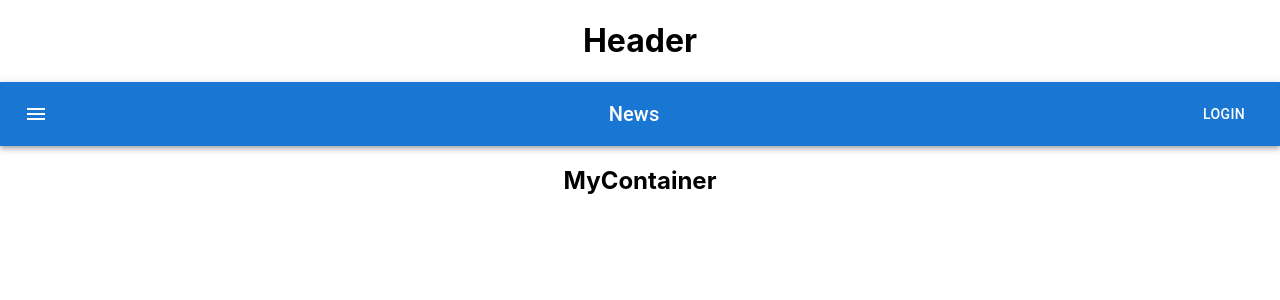
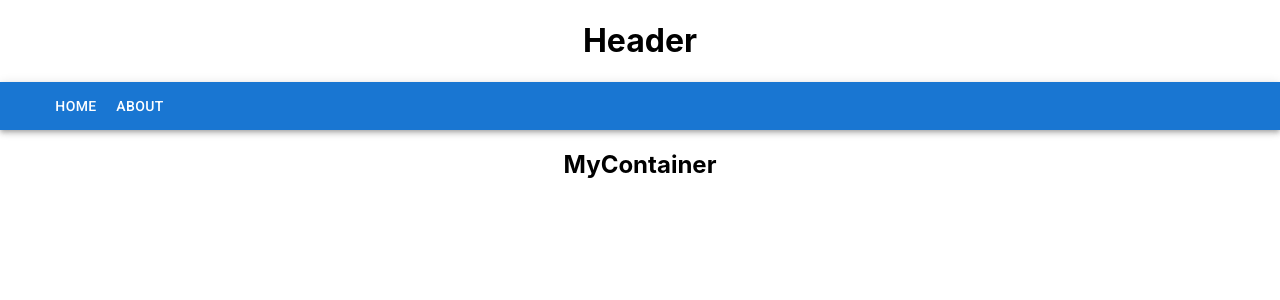
Before and after one commit to Lagipp/WebApplications-week10, a React (Create React App) app: page / in a window 1280 px wide. Shown: the top 300 px of the page. Built offline with nearby package versions, Linux system fonts and the light colour scheme.

Commit message:
task 3 done

```diff
--- a/package.json
+++ b/package.json
@@ -9,7 +9,7 @@
     "@material-ui/core": "^4.12.3",
     "@material-ui/icons": "^4.11.2",
     "@mui/material": "^5.2.0",
-    "@testing-library/jest-dom": "^5.15.0",
+    "@testing-library/jest-dom": "^5.15.1",
     "@testing-library/react": "^11.2.7",
     "@testing-library/user-event": "^12.8.3",
     "i18next": "^21.5.3",
--- a/src/components/Header.js
+++ b/src/components/Header.js
@@ -1,11 +1,33 @@
 import React from 'react'
-import { AppBar } from '@mui/material'
+import AppBar from '@mui/material/AppBar';
 import Box from '@mui/material/Box';
 import Toolbar from '@mui/material/Toolbar';
 import Typography from '@mui/material/Typography';
-import Button from '@mui/material/Button';
 import IconButton from '@mui/material/IconButton';
-import MenuIcon from '@mui/icons-material/Menu';
+
+import '@fontsource/roboto/300.css';
+import '@fontsource/roboto/400.css';
+import '@fontsource/roboto/500.css';
+import '@fontsource/roboto/700.css';
+
+import { Link as RouterLink } from 'react-router-dom'
+import Button from '@mui/material/Button'
+//import MenuIcon from '@mui/icons-material/Menu';
+
+
+
+<link
+  rel="stylesheet"
+  href="https://fonts.googleapis.com/css?family=Roboto:300,400,500,700&display=swap"
+/>
+
+
+/* https://stackoverflow.com/questions/42156150/how-to-add-multiple-buttons-in-appbar-using-iconelementright*/
+/* the solution for invisible buttons */
+
+const buttonStyle = {
+    color: 'white'
+}
 
 
 function Header() {
@@ -15,23 +37,21 @@ function Header() {
 
             <Box sx={{ flexGrow: 1 }}>
             <AppBar position="static">
-                <Toolbar>
-                    <IconButton
-                        size="large"
-                        edge="start"
-                        color="inherit"
-                        aria-label="menu"
-                        sx={{ mr: 2 }}
-                    >
-                        <MenuIcon />
-                    </IconButton>
-                    <Typography variant="h6" component="div" sx={{ flexGrow: 1 }}>
-                        News
-                    </Typography>
-                    <Button color="inherit">Login</Button>
+                <Toolbar variant="dense">
+                <IconButton edge="start" color="inherit" aria-label="menu" sx={{ mr: 2 }}>
+
+                </IconButton>
+                <Typography variant="h6" color="inherit" component="div">
+
+                    <Button style={buttonStyle} component={RouterLink} to="/"> Home </Button>
+                    <Button style={buttonStyle} component={RouterLink} to="/about">About</Button>
+
+
+                </Typography>
                 </Toolbar>
             </AppBar>
             </Box>
+
         </div>
     )
 }
```
Also changed, not shown: 1 other file (tests, documents, lock files or other folders).
